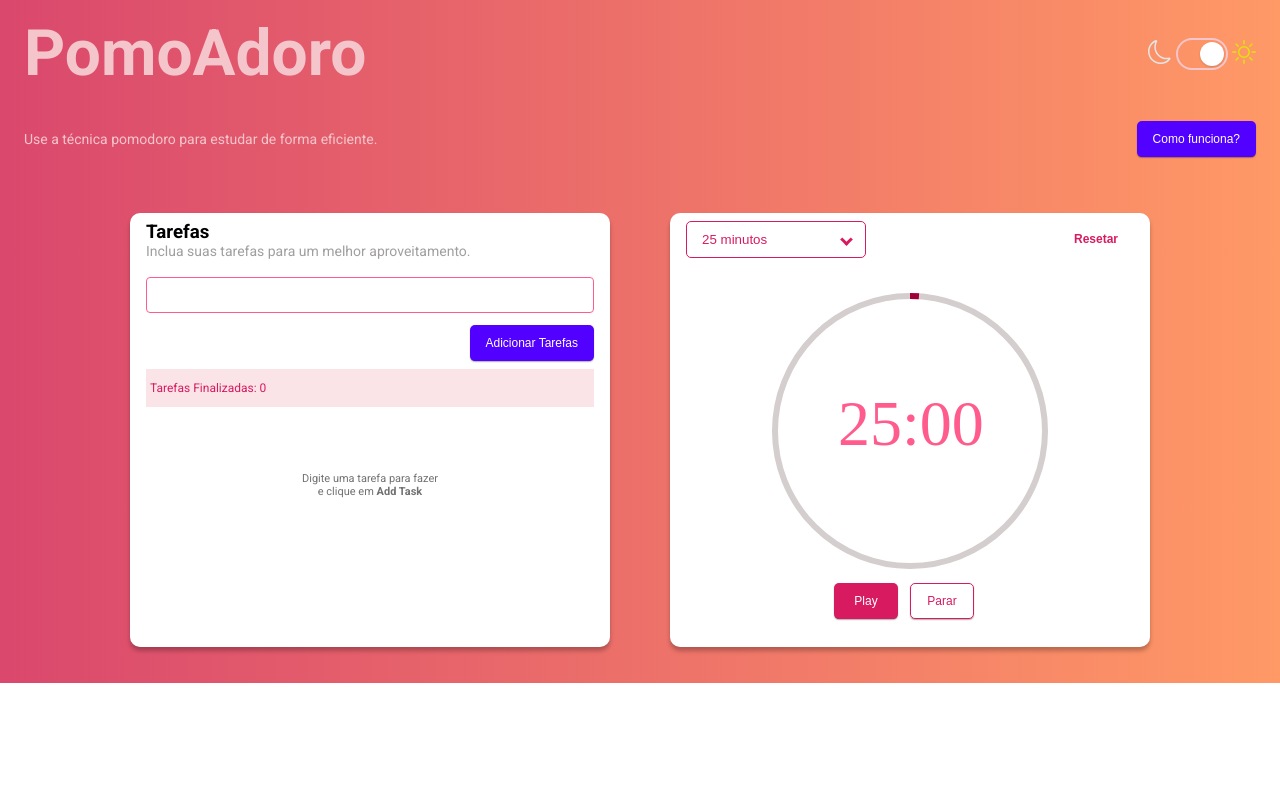
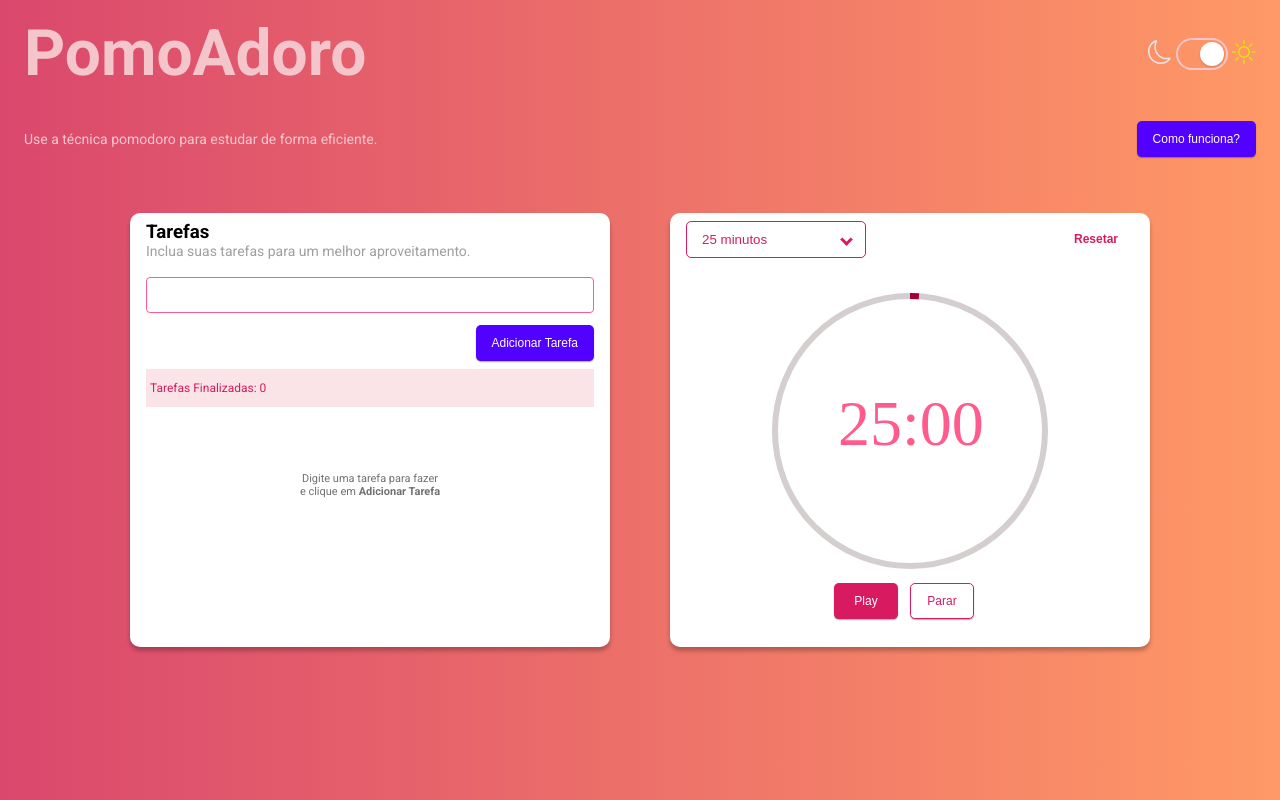
Before and after one commit to katiacih/pomodoro, a React (Create React App) app: page / in a window 1280 px wide. Built offline with nearby package versions, Linux system fonts and the light colour scheme; a web font is replaced by a local one.

Commit message:
refactor: alteracao de altura e readme

```diff
--- a/public/index.html
+++ b/public/index.html
@@ -20,6 +20,6 @@
   </head>
   <body>
     <noscript>You need to enable JavaScript to run this app.</noscript>
-    <div id="root" style="height: 100%;"></div>
+    <div id="root" style="height: 100vh;"></div>
   </body>
 </html>
--- a/src/App.css
+++ b/src/App.css
@@ -1,6 +1,7 @@
 
 .App {
   padding: 16px 24px;
+  height: 100vh;
 }
 
 .themeLight {
--- a/src/components/contents/blank.tsx
+++ b/src/components/contents/blank.tsx
@@ -5,7 +5,7 @@ const Blank: React.FC = () => {
   return (
     <div className="contentBlank">
       <p>Digite uma tarefa para fazer </p>
-      <p>e clique em <strong>Add Task</strong></p>
+      <p>e clique em <strong>Adicionar Tarefa</strong></p>
     </div>
   );
 }
--- a/src/pages/home/tarefas/tarefas.tsx
+++ b/src/pages/home/tarefas/tarefas.tsx
@@ -44,7 +44,7 @@ const Tarefas: React.FC = () => {
       <TextField value={newTask} onChange={onChangeNewTask} msgError={errorText}/>
 
       <div className="addtasks">
-        <Button label="Adicionar Tarefas" onClick={() => addNewTask()}
+        <Button label="Adicionar Tarefa" onClick={() => addNewTask()}
           />
       </div>
 
```
Also changed, not shown: 1 other file (tests, documents, lock files or other folders).
